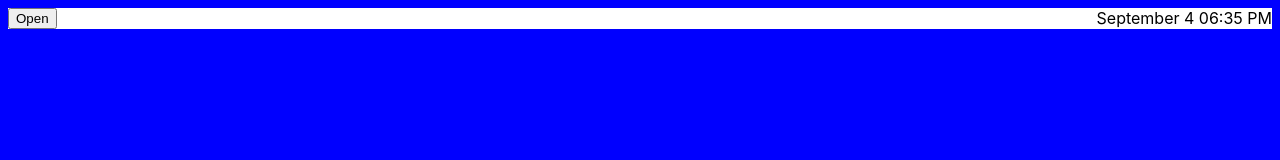
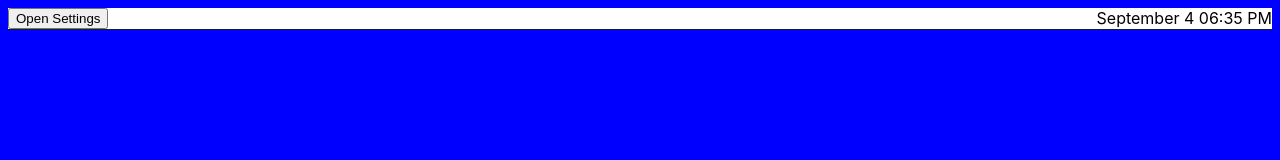
Before and after one commit to jesperkul/tranquility-desktop, a React (Vite) app: page / in a window 1280 px wide. Shown: the top 160 px of the page. Built offline with nearby package versions, Linux system fonts and the light colour scheme.

Commit message:
Make it possible to add multiple panels

```diff
--- a/src/App.tsx
+++ b/src/App.tsx
@@ -1,10 +1,10 @@
-import { Panel } from "./PanelManager/Panel";
+import { PanelManager } from "./PanelManager/PanelManager";
 import { WindowManager } from "./WindowManager/WindowManager";
 
 function App() {
 	return (
 		<>
-			<Panel />
+			<PanelManager />
 			<WindowManager />
 		</>
 	);
--- a/src/PanelManager/Panel.module.css
+++ b/src/PanelManager/Panel.module.css
@@ -1,6 +1,5 @@
 .panel {
 	display: grid;
-	gap: 1em;
 	background-color: white;
 }
 
--- a/src/PanelManager/Panel.tsx
+++ b/src/PanelManager/Panel.tsx
@@ -1,40 +1,8 @@
-import { type JSX, cloneElement } from "react";
-import { useWindowManagerStore } from "../WindowManager/WindowManagerStore";
+import { cloneElement } from "react";
 import styles from "./Panel.module.css";
-import { InlineClock } from "./Widgets/InlineClock";
-import { WindowList } from "./Widgets/WindowList";
-import { SettingsApp } from "../Applications/Settings";
+import type { Panel as PanelType } from "./PanelManagerStore";
 
-type PanelItem = {
-	id: string;
-	component: JSX.Element;
-};
-
-type Panel = {
-	position: "top" | "bottom";
-	align: "start" | "middle" | "end";
-	margin: string;
-	width: string;
-	startContents: PanelItem[];
-	middleContents: PanelItem[];
-	endContents: PanelItem[];
-};
-
-const defaultPanel: Panel = {
-	position: "top",
-	align: "start",
-	margin: "0.5em",
-	width: "100%",
-	startContents: [{ id: "windowlist", component: <WindowList /> }],
-	middleContents: [],
-	endContents: [{ id: "clock", component: <InlineClock /> }],
-};
-
-export const Panel = () => {
-	const open = useWindowManagerStore((state) => state.open);
-
-	const panel = defaultPanel;
-
+export const Panel = ({ panel }: { panel: PanelType }) => {
 	return (
 		<div
 			className={`${styles.panelContainer} ${styles[panel.align]} ${styles[panel.position]}`}
@@ -52,9 +20,6 @@ export const Panel = () => {
 				<div className={styles.startSection}>
 					{/* Start section */}
 
-					<button type="button" onClick={() => open(SettingsApp)}>
-						Open
-					</button>
 					{panel.startContents.map((obj) =>
 						cloneElement(obj.component, { key: obj.id }),
 					)}
--- /dev/null
+++ b/src/PanelManager/PanelManager.tsx
@@ -0,0 +1,14 @@
+import { Panel } from "./Panel";
+import { usePanelManagerStore } from "./PanelManagerStore";
+
+export const PanelManager = () => {
+	const panels = usePanelManagerStore((state) => state.panels);
+
+	return (
+		<>
+			{panels.map((panel) => (
+				<Panel key={panel.position + panel.align} panel={panel} />
+			))}
+		</>
+	);
+};
--- /dev/null
+++ b/src/PanelManager/PanelManagerStore.ts
@@ -0,0 +1,27 @@
+import type { JSX } from "react";
+import { create } from "zustand";
+import { getPanelPreset } from "./PanelPresets";
+
+export type PanelItem = {
+	id: string;
+	component: JSX.Element;
+};
+
+export type Panel = {
+	position: "top" | "bottom";
+	align: "start" | "middle" | "end";
+	margin: string;
+	width: string;
+	startContents: PanelItem[];
+	middleContents: PanelItem[];
+	endContents: PanelItem[];
+};
+
+interface PanelManagerState {
+	panels: Panel[];
+}
+
+export const usePanelManagerStore = create<PanelManagerState>()((set) => ({
+	panels: getPanelPreset("default"),
+	usePreset: (name: string) => set(() => ({ panels: getPanelPreset(name) })),
+}));
--- /dev/null
+++ b/src/PanelManager/PanelPresets.tsx
@@ -0,0 +1,27 @@
+import { SettingsApp } from "../Applications/Settings";
+import type { Panel } from "./PanelManagerStore";
+import { AppButton } from "./Widgets/AppButton";
+import { InlineClock } from "./Widgets/InlineClock";
+import { WindowList } from "./Widgets/WindowList";
+
+const defaultPanel: Panel = {
+	position: "top",
+	align: "start",
+	margin: "0.5em",
+	width: "100%",
+	startContents: [
+		{ id: "settingsLauncher", component: <AppButton app={SettingsApp} /> },
+		{ id: "windowlist", component: <WindowList /> },
+	],
+	middleContents: [],
+	endContents: [{ id: "clock", component: <InlineClock /> }],
+};
+
+export const getPanelPreset = (name: string): Panel[] => {
+	switch (name) {
+		case "default":
+			return [defaultPanel];
+		default:
+			return [defaultPanel];
+	}
+};
--- /dev/null
+++ b/src/PanelManager/Widgets/AppButton.tsx
@@ -0,0 +1,14 @@
+import {
+	useWindowManagerStore,
+	type Application,
+} from "../../WindowManager/WindowManagerStore";
+
+export const AppButton = ({ app }: { app: Application }) => {
+	const open = useWindowManagerStore((state) => state.open);
+
+	return (
+		<button type="button" onClick={() => open(app)}>
+			Open {app.title}
+		</button>
+	);
+};
```
